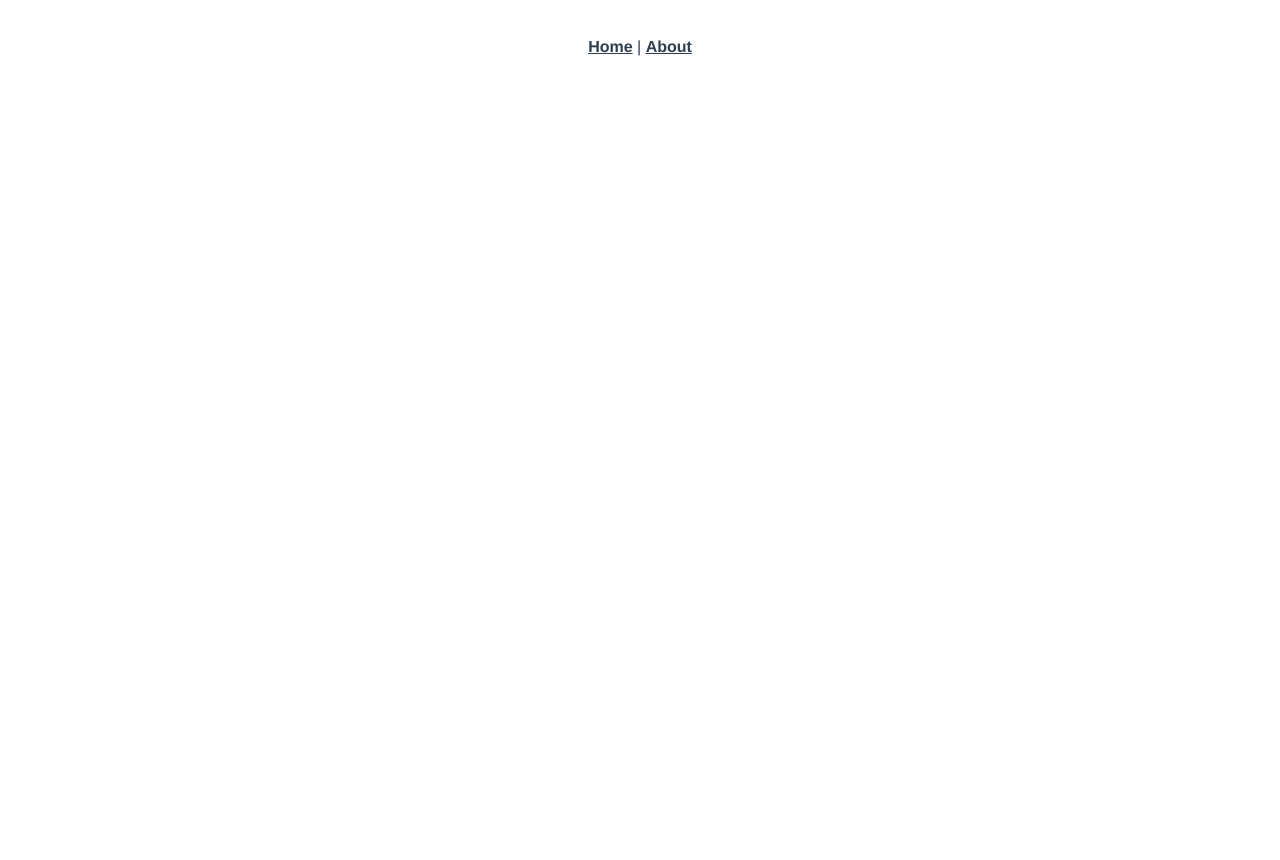
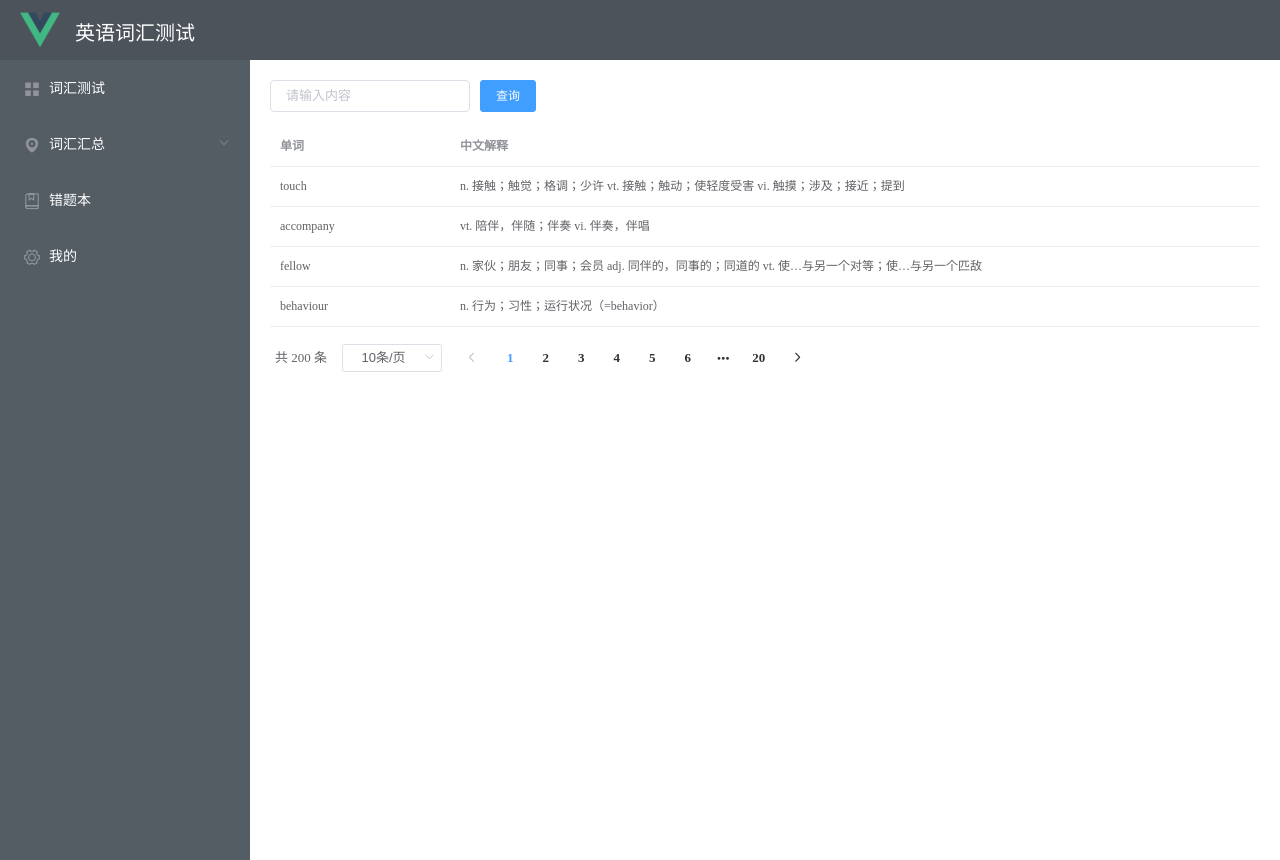
Before and after one commit to Knynnn/EnglishWordTest, a Vue app: page /Cet-4_Vocabulary in a window 1280 px wide. Before the commit the page ends 800 px from the top, so only its background shows below. Built offline with nearby package versions, Linux system fonts and the light colour scheme.

Commit message:
完成框架部分

```diff
--- a/src/App.vue
+++ b/src/App.vue
@@ -1,32 +1,58 @@
 <template>
   <div id="app">
-    <nav>
-      <router-link to="/">Home</router-link> |
-      <router-link to="/about">About</router-link>
-    </nav>
-    <router-view/>
+    <el-container>
+      <el-header style="background-color: #4c535a">
+        <img src="@/assets/logo.png" style="width: 40px; position: relative; top: 10px" alt="">
+        <span style="font-size: 20px; margin-left: 15px; color: white">英语词汇测试</span>
+      </el-header>
+
+    </el-container>
+
+    <el-container>
+      <el-aside style="overflow: hidden; min-height: 100vh; background-color: #545c64; width: 250px">
+        <el-menu
+            default-active="$route.path"
+            router
+            class="el-menu-vertical-demo"
+            background-color="#545c64"
+            text-color="#fff"
+            active-text-color="#ffd04b">
+          <el-menu-item index="/">
+            <i class="el-icon-menu"></i>
+            <span slot="title">词汇测试</span>
+          </el-menu-item>
+          <el-submenu index="2">
+            <template slot="title">
+              <i class="el-icon-location"></i>
+              <span>词汇汇总</span>
+            </template>
+              <el-menu-item index="/Cet-4_Vocabulary">四级词汇</el-menu-item>
+              <el-menu-item index="/Cet-6_Vocabulary">六级词汇</el-menu-item>
+          </el-submenu>
+          <el-menu-item index="/error_edition">
+            <i class="el-icon-collection"></i>
+            <span slot="title">错题本</span>
+          </el-menu-item>
+          <el-menu-item index="/mine">
+            <i class="el-icon-setting"></i>
+            <span slot="title">我的</span>
+          </el-menu-item>
+        </el-menu>
+      </el-aside>
+
+      <el-main>
+
+        <router-view/>
+      </el-main>
+    </el-container>
+
   </div>
 </template>
+<script setup lang="ts">
+</script>
 
 <style>
-#app {
-  font-family: Avenir, Helvetica, Arial, sans-serif;
-  -webkit-font-smoothing: antialiased;
-  -moz-osx-font-smoothing: grayscale;
-  text-align: center;
-  color: #2c3e50;
-}
-
-nav {
-  padding: 30px;
-}
-
-nav a {
-  font-weight: bold;
-  color: #2c3e50;
-}
-
-nav a.router-link-exact-active {
-  color: #42b983;
+.el-menu{
+  border-right: none !important;
 }
 </style>
--- /dev/null
+++ b/src/assets/global.css
@@ -0,0 +1,9 @@
+body {
+    margin: 0;
+    padding: 0;
+}
+
+/*把所有元素变成盒状模型*/
+* {
+    box-sizing: border-box;
+}
--- a/src/main.js
+++ b/src/main.js
@@ -1,8 +1,12 @@
 import Vue from 'vue'
 import App from './App.vue'
 import router from './router'
+import ElementUI from 'element-ui';
+import 'element-ui/lib/theme-chalk/index.css';
+import '@/assets/global.css'
 
 Vue.config.productionTip = false
+Vue.use(ElementUI, {size: 'small'});
 
 new Vue({
   router,
--- a/src/router/index.js
+++ b/src/router/index.js
@@ -11,11 +11,23 @@ const routes = [
     component: HomeView
   },
   {
-    path: '/about',
-    name: 'about',
-    // route level code-splitting
-    // this generates a separate chunk (about.[hash].js) for this route
-    // which is lazy-loaded when the route is visited.
+    path: '/Cet-4_Vocabulary',
+    name: 'Cet-4',
+    component: () => import(/* webpackChunkName: "about" */ '../views/Cet-4View.vue')
+  },
+  {
+    path: '/Cet-6_Vocabulary',
+    name: 'Cet-6',
+    component: () => import(/* webpackChunkName: "about" */ '../views/Cet-6View.vue')
+  },
+  {
+    path: '/error_edition',
+    name: 'error_edition',
+    component: () => import(/* webpackChunkName: "about" */ '../views/AboutView.vue')
+  },
+  {
+    path: '/mine',
+    name: 'mine',
     component: () => import(/* webpackChunkName: "about" */ '../views/AboutView.vue')
   }
 ]
--- /dev/null
+++ b/src/views/Cet-4View.vue
@@ -0,0 +1,51 @@
+<template>
+  <div>
+    <div style="margin-bottom: 15px">
+      <el-input v-model="input" style="width: 200px" placeholder="请输入内容"></el-input>
+      <el-button type="primary" style="margin-left: 10px">查询</el-button>
+    </div>
+    <div>
+      <el-table :data="tableData" style="width: 100%">
+        <el-table-column prop="word" label="单词" width="180">
+        </el-table-column>
+        <el-table-column prop="chinese" label="中文解释">
+        </el-table-column>
+      </el-table>
+    </div>
+  <div style="margin-top: 15px">
+    <el-pagination
+        @size-change="handleSizeChange"
+        @current-change="handleCurrentChange"
+        :current-page="currentPage4"
+        :page-sizes="[10, 20, 30, 40]"
+        :page-size="100"
+        layout="total, sizes, prev, pager, next"
+        :total="total">
+    </el-pagination>
+  </div>
+  </div>
+</template>
+
+<script>
+export default {
+  data() {
+    return {
+      input: '',
+      total: 200,
+      tableData: [{
+        word: 'touch',
+        chinese: 'n. 接触；触觉；格调；少许 vt. 接触；触动；使轻度受害 vi. 触摸；涉及；接近；提到'
+      }, {
+        word: 'accompany',
+        chinese: 'vt. 陪伴，伴随；伴奏 vi. 伴奏，伴唱'
+      }, {
+        word: 'fellow',
+        chinese: 'n. 家伙；朋友；同事；会员 adj. 同伴的，同事的；同道的 vt. 使…与另一个对等；使…与另一个匹敌'
+      }, {
+        word: 'behaviour',
+        chinese: 'n. 行为；习性；运行状况（=behavior）'
+      }]
+    }
+  }
+}
+</script>
--- a/src/views/HomeView.vue
+++ b/src/views/HomeView.vue
@@ -1,18 +1,12 @@
 <template>
-  <div class="home">
-    <img alt="Vue logo" src="../assets/logo.png">
-    <HelloWorld msg="Welcome to Your Vue.js App"/>
+  <div>
+    <div>hello World</div>
   </div>
 </template>
 
 <script>
-// @ is an alias to /src
-import HelloWorld from '@/components/HelloWorld.vue'
 
 export default {
   name: 'HomeView',
-  components: {
-    HelloWorld
-  }
 }
 </script>
```
Also changed, not shown: src/views/Cet-6View.vue (added).
